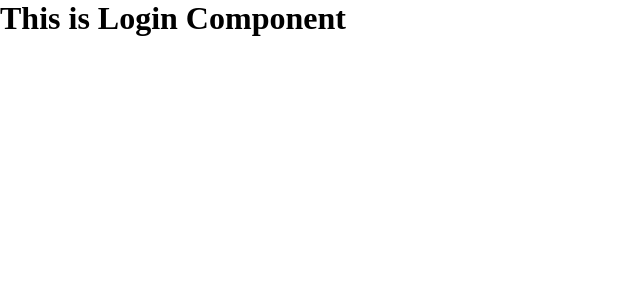
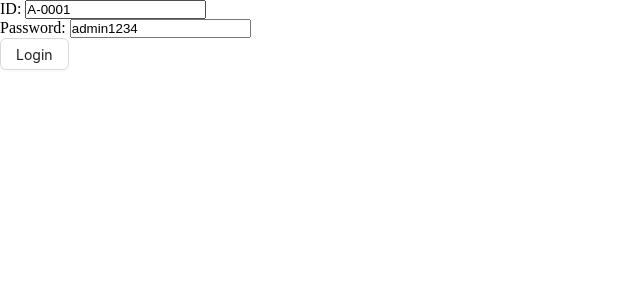
Before and after one commit to rudro987/um-client, a React (Vite) app: page /login in a window 1280 px wide. Shown: the top 300 px of the page, without its empty margins (0-640 px from the left). Built offline with nearby package versions, Linux system fonts and the light colour scheme.

Commit message:
simple login form created using react-hook-form and fetched token from server

```diff
--- a/package.json
+++ b/package.json
@@ -13,6 +13,7 @@
     "@ant-design/icons": "^5.4.0",
     "@reduxjs/toolkit": "^2.2.7",
     "antd": "^5.20.5",
+    "jwt-decode": "^4.0.0",
     "react": "^18.3.1",
     "react-dom": "^18.3.1",
     "react-hook-form": "^7.53.0",
--- a/src/pages/Login.tsx
+++ b/src/pages/Login.tsx
@@ -1,9 +1,56 @@
+import { Button } from "antd";
+import { SubmitHandler, useForm } from "react-hook-form";
+import { useLoginMutation } from "../redux/features/auth/authApi";
+import { useAppDispatch } from "../redux/hooks";
+import { setUser } from "../redux/features/auth/authSlice";
+import { verifyToken } from "../utils/verifyToken";
+
+type TLoginData = {
+  id: string;
+  password: string;
+};
+
 const Login = () => {
+  const dispatch = useAppDispatch();
+
+  const { register, handleSubmit } = useForm<TLoginData>({
+    defaultValues: {
+      id: "A-0001",
+      password: "admin1234",
+    },
+  });
+
+  const [login, { error }] = useLoginMutation();
+
+  console.log("Error =>", error);
+
+  const onSubmit: SubmitHandler<TLoginData> = async (data) => {
+    const userInfo = {
+      id: data.id,
+      password: data.password,
+    };
+
+    const res = await login(userInfo).unwrap();
+
+    const token = res.data.accessToken
+    const user = verifyToken(token);
+
+    dispatch(setUser({ user: user, token: token }));
+  };
+
   return (
-    <div>
-      <h1>This is Login Component</h1>
-    </div>
-  )
+    <form onSubmit={handleSubmit(onSubmit)}>
+      <div>
+        <label htmlFor="id">ID: </label>
+        <input type="text" id="id" {...register("id")} />
+      </div>
+      <div>
+        <label htmlFor="password">Password: </label>
+        <input type="text" id="password" {...register("password")} />
+      </div>
+      <Button htmlType="submit">Login</Button>
+    </form>
+  );
 };
 
 export default Login;
--- a/src/redux/api/baseApi.ts
+++ b/src/redux/api/baseApi.ts
@@ -2,6 +2,9 @@ import { createApi, fetchBaseQuery } from "@reduxjs/toolkit/query/react";
 
 export const baseApi = createApi({
   reducerPath: "baseApi",
-  baseQuery: fetchBaseQuery({ baseUrl: "http://localhost:5000/api/v1" }),
+  baseQuery: fetchBaseQuery({
+    baseUrl: "http://localhost:5000/api/v1" ,
+    credentials: "include", // Include cookies in the request
+  }),
   endpoints: () => ({}),
 });
--- a/src/redux/store.ts
+++ b/src/redux/store.ts
@@ -1,10 +1,13 @@
 import { configureStore } from '@reduxjs/toolkit';
 import authReducer from './features/auth//authSlice'
+import { baseApi } from './api/baseApi';
 
 export const store = configureStore({
     reducer: {
+        [baseApi.reducerPath]: baseApi.reducer,
         auth: authReducer,
     },
+    middleware: getDefaultMiddleWares => getDefaultMiddleWares().concat(baseApi.middleware)
 });
 
 // Infer the `RootState` and `AppDispatch` types from the store itself
--- /dev/null
+++ b/src/utils/verifyToken.ts
@@ -0,0 +1,5 @@
+import { jwtDecode } from "jwt-decode";
+
+export const verifyToken = (token: string) => {
+  return jwtDecode(token);
+};
```
Also changed, not shown: 1 other file (tests, documents, lock files or other folders).
